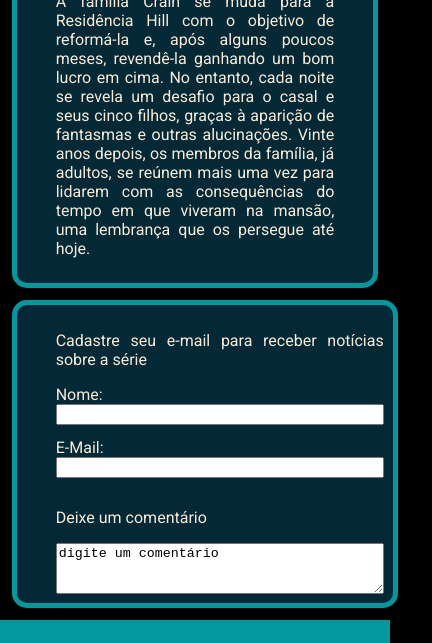
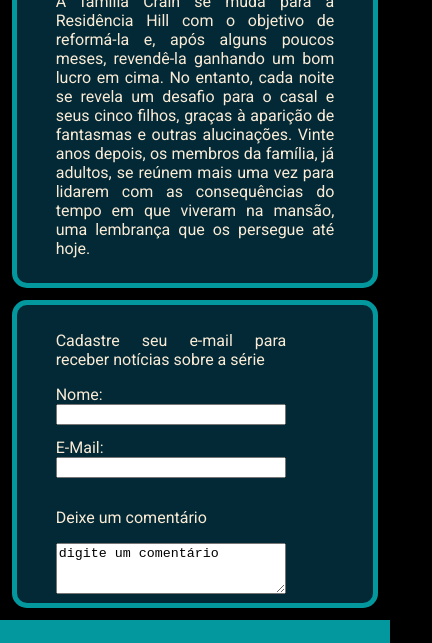
Before and after one commit to raquel-pereira/hillhouse, a plain HTML site: page index.html in a window 390 px wide. Shown: the part 1857-2500 px from the top of the page, 432 px wide, since content can reach past the window. Drawn offline with Linux system fonts and the light colour scheme.

Commit message:
Add files via upload

```diff
--- a/CSS/home.css
+++ b/CSS/home.css
@@ -92,7 +92,8 @@ fieldset div input{
         grid-template-columns: 1fr;
         margin: 3%;
     }
-    fieldset div input{
-        width: 20rem;
+    fieldset div{
+        min-width: 2rem;
+        max-width: 20rem;
     }
 }
```
